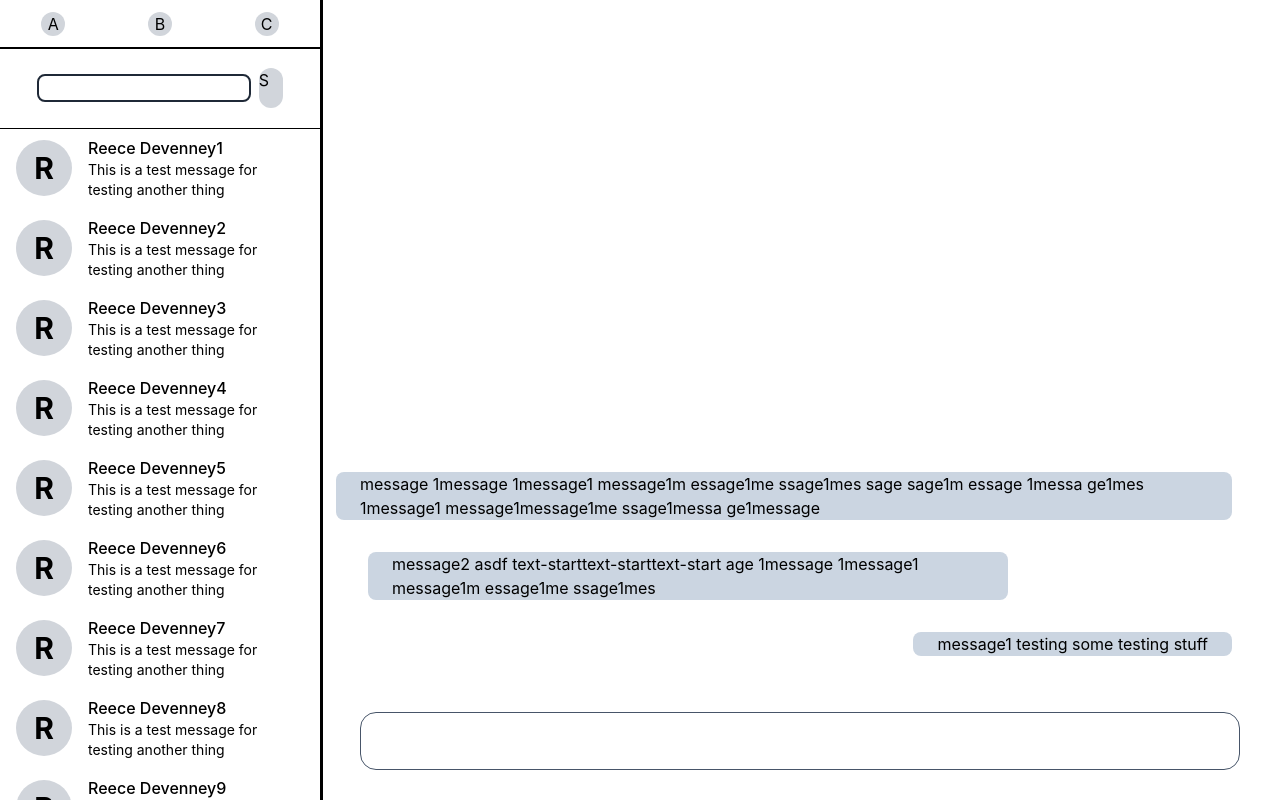
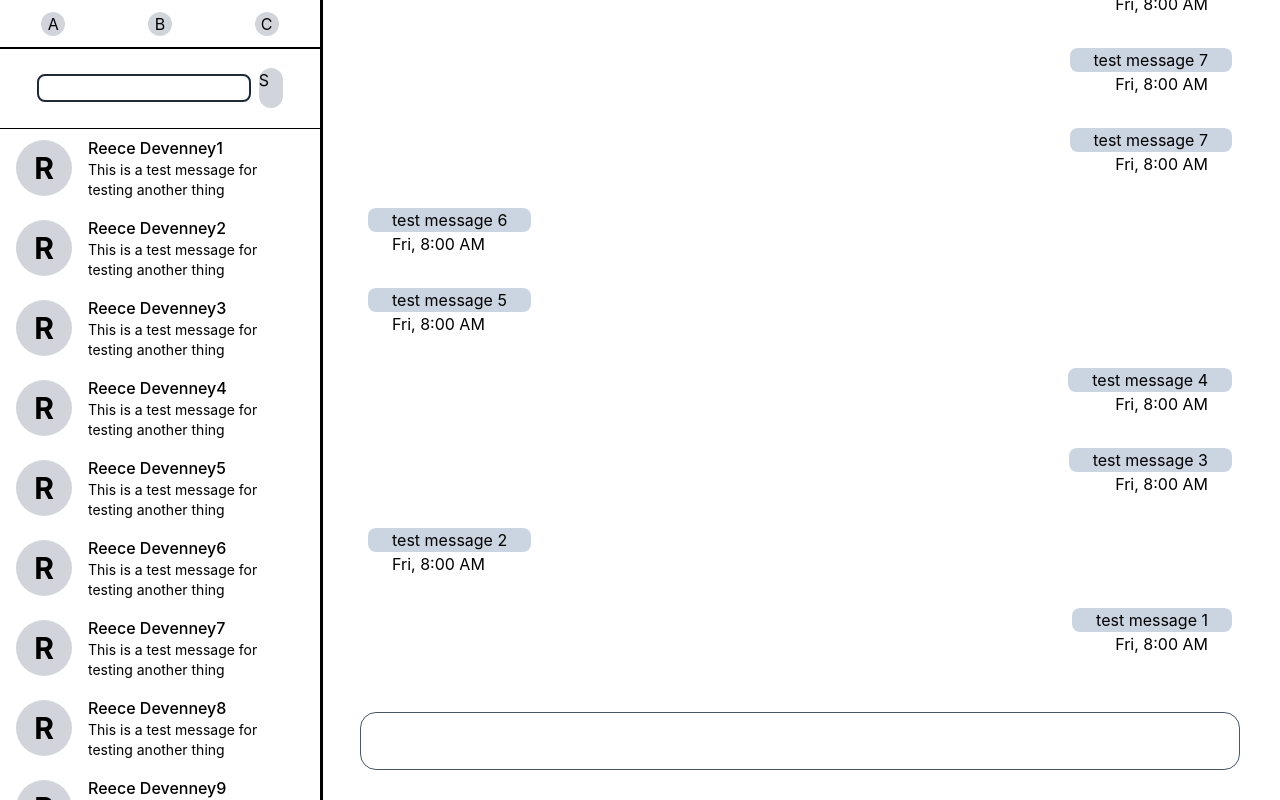
Before and after one commit to ReeceDevenney/Chit-Chat, a React (Create React App) app in the folder client/: page / in a window 1280 px wide. Built offline with nearby package versions, Linux system fonts and the light colour scheme.

Commit message:
conditionally render text messages with map

```diff
--- a/client/src/components/Chatbox/index.tsx
+++ b/client/src/components/Chatbox/index.tsx
@@ -1,13 +1,96 @@
 
+interface Messages {
+  message: string;
+  sendDate: string;
+  fromMe: boolean;
+}
+
+const messages: Messages[] = [
+  {
+    message: "test message 1",
+    sendDate: "Fri, 8:00 AM",
+    fromMe: true
+  },
+  {
+    message: "test message 2",
+    sendDate: "Fri, 8:00 AM",
+    fromMe: false
+  },
+  {
+    message: "test message 3",
+    sendDate: "Fri, 8:00 AM",
+    fromMe: true
+  },
+  {
+    message: "test message 4",
+    sendDate: "Fri, 8:00 AM",
+    fromMe: true
+  },
+  {
+    message: "test message 5",
+    sendDate: "Fri, 8:00 AM",
+    fromMe: false
+  },
+  {
+    message: "test message 6",
+    sendDate: "Fri, 8:00 AM",
+    fromMe: false
+  },
+  {
+    message: "test message 7",
+    sendDate: "Fri, 8:00 AM",
+    fromMe: true
+  },
+  {
+    message: "test message 7",
+    sendDate: "Fri, 8:00 AM",
+    fromMe: true
+  },
+  {
+    message: "test message 7",
+    sendDate: "Fri, 8:00 AM",
+    fromMe: true
+  },
+  {
+    message: "test message 7",
+    sendDate: "Fri, 8:00 AM",
+    fromMe: true
+  },
+  {
+    message: "test message 7",
+    sendDate: "Fri, 8:00 AM",
+    fromMe: true
+  },
+]
 
 function Chatbox() {
   return (
     <div className="col-span-9 h-screen flex flex-col justify-end">
-      <div className="text-left mb-6 flex flex-col">
-        <p className="flex flex-col items-end mr-12 mb-8 rounded-lg bg-slate-300 ml-auto px-6 max-w-4xl flex-wrap">message 1message 1message1 message1m essage1me ssage1mes sage sage1m essage 1messa ge1mes 1message1 message1message1me ssage1messa ge1message</p>
-        <p className="flex flex-col items-start ml-12 mb-8 rounded-lg bg-slate-300 mr-auto px-6 max-w-screen-sm flex-wrap">message2 asdf text-starttext-starttext-start age 1message 1message1 message1m essage1me ssage1mes </p>
-        <p className="flex flex-col items-end mr-12 mb-8 rounded-lg bg-slate-300 ml-auto px-6 max-w-screen-sm flex-wrap">message1 testing some testing stuff</p>
+      <div className="text-left mb-6 flex flex-col-reverse overflow-auto">
+        {messages.map(message =>
+        message.fromMe?
+        <div>
+          <p className="flex flex-col items-end mr-12 rounded-lg bg-slate-300 ml-auto px-6 max-w-4xl w-fit flex-wrap">{message.message}</p>
+          <p className="flex flex-col items-end mr-12 mb-8 ml-auto px-6 max-w-4xl flex-wrap">{message.sendDate}</p>
+        </div> :
+        <div>
+          <p className="flex flex-col items-start ml-12 rounded-lg bg-slate-300 mr-auto px-6 max-w-screen-sm w-fit flex-wrap">{message.message}</p>
+          <p className="flex flex-col items-start ml-12 mb-8 mr-auto px-6 max-w-screen-sm flex-wrap">{message.sendDate}</p>
+        </div>
+          )}
       </div>
+
+      {/*<div className="text-left mb-6 flex flex-col">
+        <div>
+          <p className="flex flex-col items-end mr-12 rounded-lg bg-slate-300 ml-auto px-6 max-w-4xl flex-wrap">mess age 1mess age 1mess age1 mess age1m essage1me ssage1mes sage sage1m essage 1messa ge1mes 1message1 message 1message1me ssage1messa ge1message</p>
+          <p className="flex flex-col items-end mr-12 mb-8 ml-auto px-6 max-w-4xl flex-wrap">Fri, 5:35 AM</p>
+        </div>
+        <div>
+          <p className="flex flex-col items-start ml-12 rounded-lg bg-slate-300 mr-auto px-6 max-w-screen-sm flex-wrap">message2 asdf text-starttext-starttext-start age 1message 1message1 message1m essage1me ssage1mes </p>
+          <p className="flex flex-col items-start ml-12 mb-8 mr-auto px-6 max-w-screen-sm flex-wrap">Fri, 5:36 AM</p>
+        </div>
+        <p className="flex flex-col items-end mr-12 mb-8 rounded-lg bg-slate-300 ml-auto px-6 w-fit max-w-screen-sm flex-wrap">message1 testing some testing stuff</p>
+      </div> */}
       <div className="text-center mb-6">
         <textarea className="border border-slate-600 p-2 w-11/12 focus:outline-none rounded-2xl resize-none text-sm left-1/3 col-span-9"></textarea>
       </div>
--- a/client/src/components/Contactbox/index.tsx
+++ b/client/src/components/Contactbox/index.tsx
@@ -60,9 +60,9 @@ function Contactbox() {
         },
     ]
     return(
-        <div className="flex-1">
+        <div className="flex-0 h-full z-0">
         {messages.map((message) =>
-        <div className="text-center hover:bg-slate-100 hover:cursor-pointer h-20 flex">
+        <div className="text-center hover:bg-slate-100 hover:cursor-pointer h-20 flex z-10">
           <div className="bg-gray-300 rounded-full h-14 w-14 my-auto ml-4 items-center flex shrink-0">
             <div className="mx-auto font-bold text-3xl">{message.name[0]}</div>
           </div>
```
